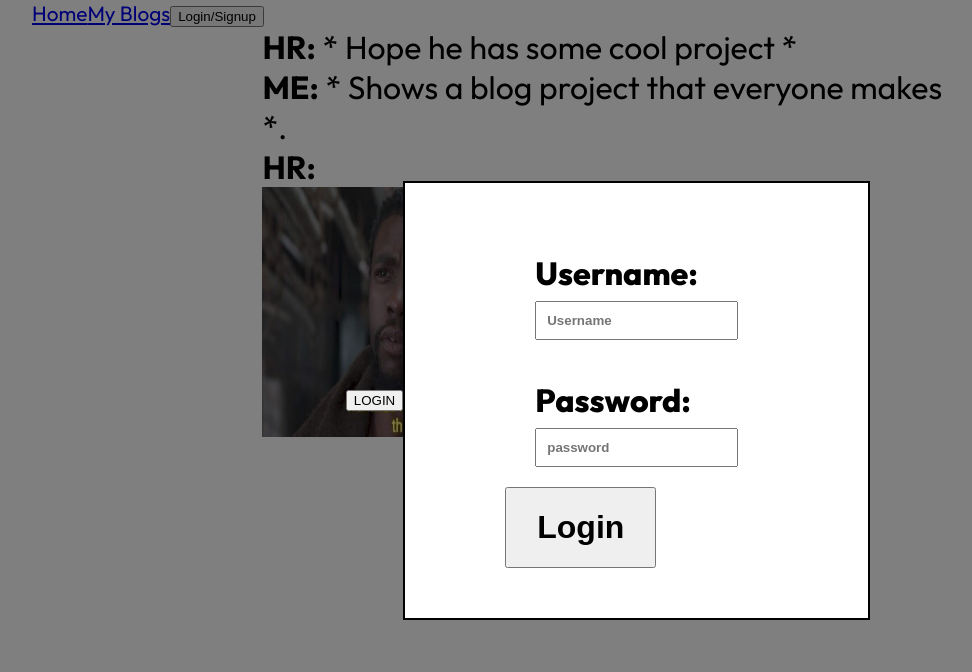
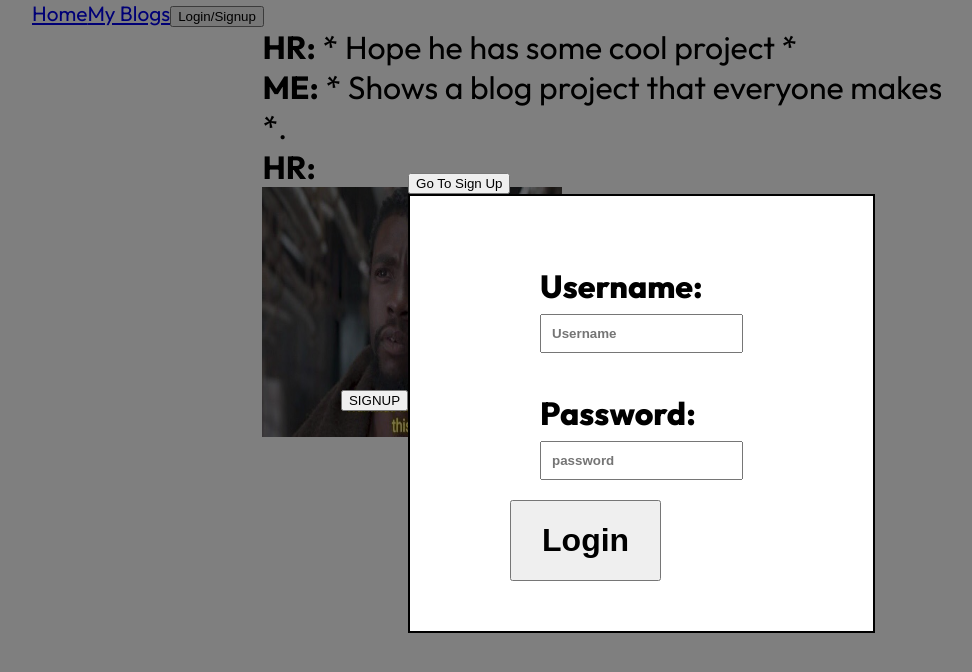
Before and after one commit to clumsyChef/simple-blog, a React (Create React App) app in the folder client/: page / in a window 1280 px wide. Both pictures are taken after a click on the button "Login/Signup". Shown: the top 672 px of the page, without its empty margins (32-1004 px from the left). Built offline with nearby package versions, Linux system fonts and the light colour scheme.

Commit message:
made seperate components for login and signup

```diff
--- a/client/src/components/Auth.js
+++ b/client/src/components/Auth.js
@@ -1,58 +1,31 @@
 import { useState } from "react";
+import Login from "./Login";
+import Signup from "./SignUp";
 
-const Auth = () => {
-
+const Auth = (props) => {
 	const [login, setLogin] = useState(true);
 
-    const closeAuth = () => {
-//        document.querySelector(".auth-quickview").remove();
-    }
+	const closeAuth = (e) => {
+		e.target.classList.add("hide-auth");
+	};
 
-    const submitForm = () => {
-        // submit form on the basis of wether it is signup or login
-    }
-
-
+	const preventForms = (e) => {
+		e.preventDefault();
+		e.stopPropagation();
+	};
 
 	const changeForm = (e) => {
 		e.preventDefault();
+		e.stopPropagation();
 		let isLogin = !login;
 		setLogin(isLogin);
-    }
+	};
 
 	return (
-		<div className="auth-quickview" onClick={closeAuth}>
-            <button onClick={changeForm}>{login ? "LOGIN" : "SIGNUP"}</button>
-            <div className="both-forms">
-                {login ?
-                    <form className="auth-form" method="POST" onSubmit={submitForm}>
-                        <div className="auth-block">
-                            <label htmlFor="username">Username: </label><br />
-                            <input type="text" placeholder="Username" name="username" />
-                        </div>
-                        <div className="auth-block">
-                            <label htmlFor="password">Password: </label><br />
-                            <input type="password" placeholder="password" name="password" />
-                        </div>
-                        <button>Login</button>
-                    </form>
-                :
-                    <form className="auth-form" method="POST" onSubmit={submitForm}>
-                        <div className="auth-block">
-                            <label htmlFor="username">Email: </label><br />
-                            <input type="text" placeholder="email@email.com" name="Email" />
-                        </div>
-                        <div className="auth-block">
-                            <label htmlFor="password">Password: </label><br />
-                            <input type="password" placeholder="password" name="password" />
-                        </div>
-                        <div className="auth-block">
-                            <label htmlFor="password">Password: </label><br />
-                            <input type="password" placeholder="password" name="password" />
-                        </div>
-                        <button>Sign Up</button>
-                    </form>
-                }
+		<div className="auth-quickview hide-auth" onClick={closeAuth}>
+			<button onClick={changeForm}>{login ? "SIGNUP" : "LOGIN"}</button>
+			<div className="both-forms" onClick={preventForms}>
+				{login ? <Login /> : <Signup />}
 			</div>
 		</div>
 	);
--- /dev/null
+++ b/client/src/components/Login.js
@@ -0,0 +1,25 @@
+const Login = () => {
+	const submitForm = () => {
+		//
+	};
+	return (
+		<>
+			<button>Go To Sign Up</button>
+			<form className="auth-form" method="POST" onSubmit={submitForm}>
+				<div className="auth-block">
+					<label htmlFor="username">Username: </label>
+					<br />
+					<input type="text" placeholder="Username" name="username" />
+				</div>
+				<div className="auth-block">
+					<label htmlFor="password">Password: </label>
+					<br />
+					<input type="password" placeholder="password" name="password" />
+				</div>
+				<button>Login</button>
+			</form>
+		</>
+	);
+};
+
+export default Login;
--- a/client/src/components/Navbar.js
+++ b/client/src/components/Navbar.js
@@ -3,18 +3,16 @@ import { Outlet, Link } from "react-router-dom";
 import Auth from "./Auth";
 
 const Navbar = () => {
-    const [auth, setAuth] = useState(false);
-
-    const getAuth = () => {
-        setAuth(true);
-    }
+	const getAuth = () => {
+		document.querySelector(".hide-auth").classList.remove("hide-auth");
+	};
 
 	return (
 		<nav className="navbar">
 			<Link to="/">Home</Link>
 			<Link to="/blogs">My Blogs</Link>
-            <button onClick={getAuth}>Login/Signup</button>
-            {auth ? <Auth /> : null}
+			<button onClick={getAuth}>Login/Signup</button>
+			<Auth />
 		</nav>
 	);
 };
--- /dev/null
+++ b/client/src/components/SignUp.js
@@ -0,0 +1,30 @@
+const Signup = () => {
+	const submitForm = () => {
+		//
+	};
+	return (
+		<>
+			<button>Go To Login</button>
+			<form className="auth-form" method="POST" onSubmit={submitForm}>
+				<div className="auth-block">
+					<label htmlFor="username">Email: </label>
+					<br />
+					<input type="text" placeholder="email@email.com" name="Email" />
+				</div>
+				<div className="auth-block">
+					<label htmlFor="password">Password: </label>
+					<br />
+					<input type="password" placeholder="password" name="password" />
+				</div>
+				<div className="auth-block">
+					<label htmlFor="password">Password: </label>
+					<br />
+					<input type="password" placeholder="password" name="password" />
+				</div>
+				<button>Sign Up</button>
+			</form>
+		</>
+	);
+};
+
+export default Signup;
--- a/client/src/index.css
+++ b/client/src/index.css
@@ -39,7 +39,7 @@ code {
 	left: 0;
 	position: absolute;
 	z-index: 99;
-    background-color: rgba(0,0,0,0.5);
+	background-color: rgba(0, 0, 0, 0.5);
 	display: flex;
 	justify-content: center;
 	align-items: center;
@@ -72,5 +72,9 @@ code {
 
 .both-forms {
 	position: relative;
-    display: flex;
+	/* display: flex; */
 }
+
+.hide-auth {
+	display: none;
+}
```
Lines whose indentation alone changed are shown as unchanged.
